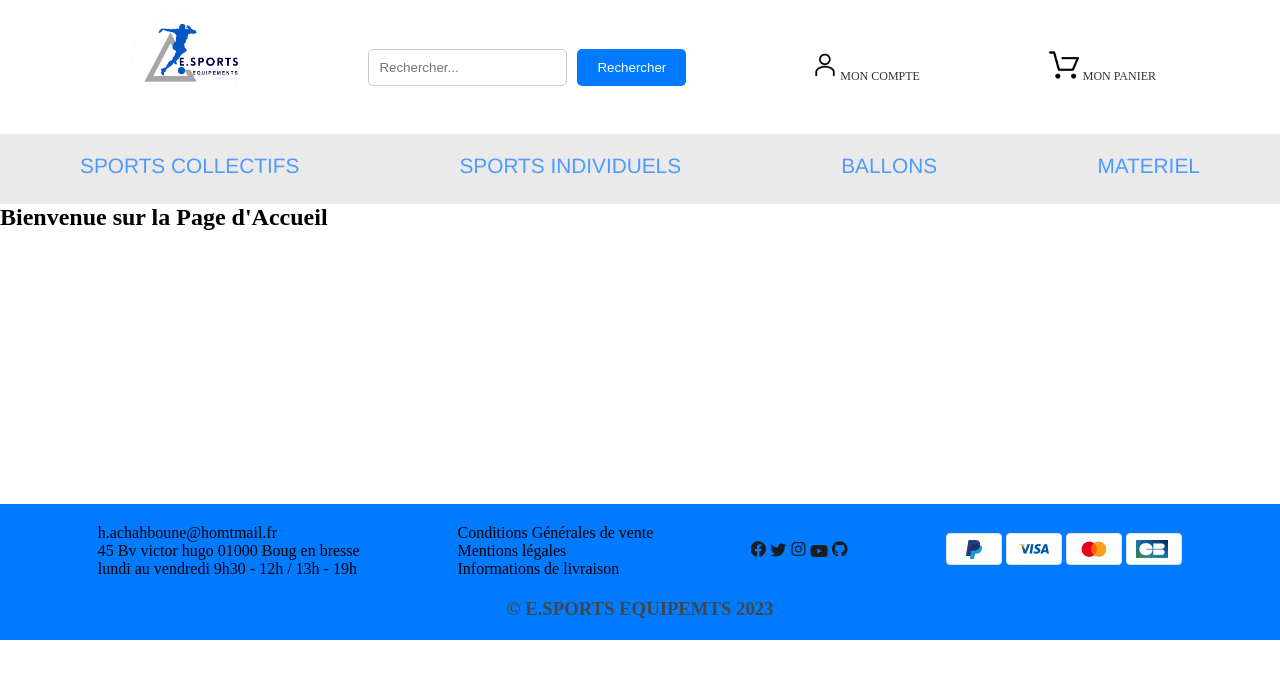
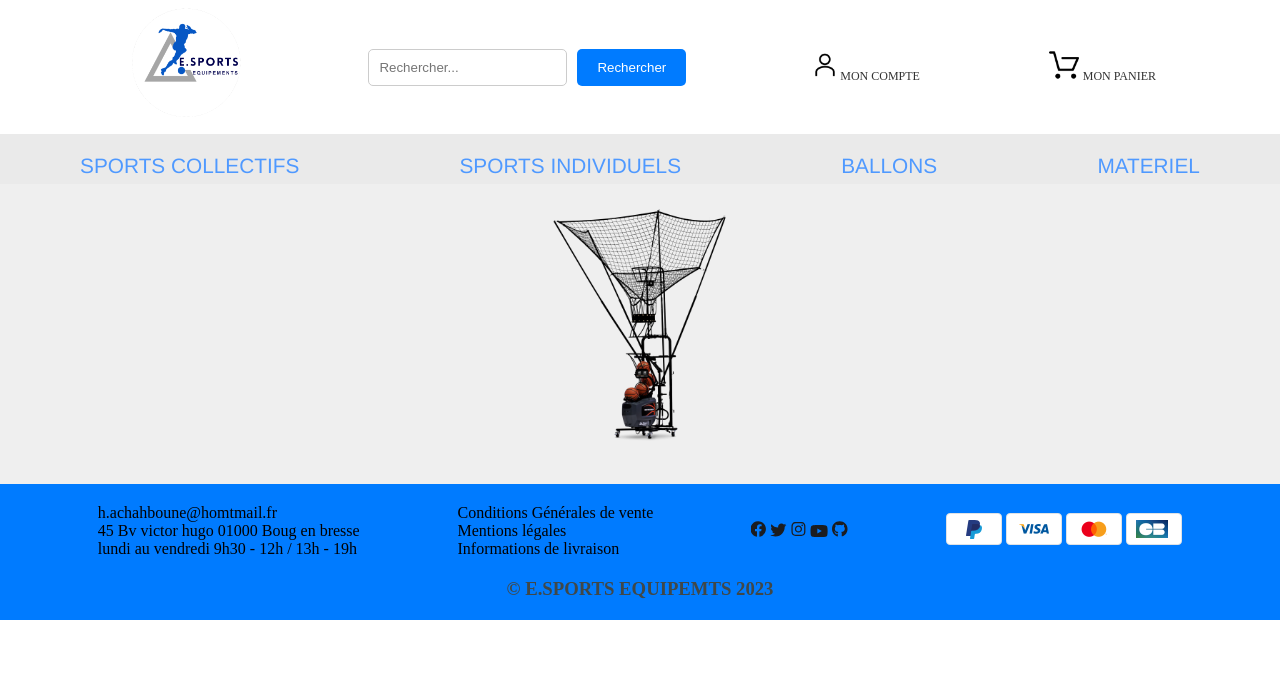
Before and after one commit to achahbounehamid/E.EQUIPEMENT-SPORTS, a Symfony app: template templates/page/index.html.twig in a window 1280 px wide. Shown: the top 679 px of the page. Run offline with Twig, Linux system fonts and the light colour scheme; the template is opened without the code that fills it, so the values that code supplies are empty; some libraries are stand-ins or nearby versions.

Commit message:
homePage

```diff
--- a/public/css/style.css
+++ b/public/css/style.css
@@ -1,6 +1,7 @@
 * {
   margin: 0;
   padding: 0;
+  box-sizing: border-box;
 }
 
 header {
@@ -99,8 +100,18 @@ header .categorie nav ul {
   list-style: none;
   padding: 0;
 }
+@media screen and (max-width: 780px) {
+  header .categorie nav ul {
+    flex-direction: column;
+  }
+}
 header .categorie nav ul li {
   position: relative;
+}
+@media screen and (max-width: 780px) {
+  header .categorie nav ul li {
+    margin: 15px;
+  }
 }
 header .categorie nav ul li a {
   text-decoration: none;
@@ -126,6 +137,17 @@ header .categorie nav ul li:hover ul {
 
 body #home-page {
   height: 300px;
+  min-height: flex;
+  display: flex;
+  align-items: center;
+  justify-content: center;
+  background-color: #efefef;
+}
+body #home-page .card .iamge-box {
+  height: 200px;
+}
+body #home-page .card .image-box img {
+  height: 250px;
 }
 
 footer {
--- a/public/css/style.scss
+++ b/public/css/style.scss
@@ -14,6 +14,7 @@ $bold: "Quicksand-bold";
 * {
   margin: 0;
   padding: 0;
+  box-sizing: border-box;
 }
 
 // Styles pour l'en-tête
@@ -26,40 +27,40 @@ header {
     align-items: center;
 
     .logo-burger {
-display: none;
+      display: none;
+
       a {
         img {
           height: 50px;
           width: 50px;
         }
       }
-      @media screen and (max-width:780px) {
+
+      @media screen and (max-width: 780px) {
         display: block;
-
       }
     }
 
     .logo {
-      @media screen and (max-width:780px) {
+      @media screen and (max-width: 780px) {
         display: none;
       }
+
       a {
         img {
           height: 130px;
           width: 130px;
-
         }
       }
     }
 
     .user,
-    .cart
-
-    a {
+    .cart a {
       img {
         height: 30px;
       }
     }
+
     .user a,
     .cart a {
       text-decoration: none;
@@ -108,13 +109,14 @@ display: none;
 
   .categorie {
 
-    @media screen and (max-width:780px) {
+    @media screen and (max-width: 780px) {
       display: none;
+
       &.active {
-      display: block;
-
+        display: block;
       }
     }
+
     text-transform: uppercase;
     width: 100%;
     background: #eaeaea;
@@ -124,13 +126,21 @@ display: none;
     justify-content: space-around;
 
     nav {
+      ul {
+        @media screen and (max-width: 780px) {
+          flex-direction: column;
+        }
 
-      ul {
         display: flex;
         justify-content: space-around;
         list-style: none;
         padding: 0;
+
         li {
+          @media screen and (max-width: 780px) {
+            margin: 15px;
+          }
+
           position: relative;
 
           a {
@@ -165,23 +175,34 @@ display: none;
   }
 }
 
-
-
 // Styles pour le corps
 body {
   #home-page {
     height: 300px;
+    min-height: flex;
+    display: flex;
+    align-items: center;
+    justify-content: center;
+    background-color: #efefef;
+
+    .card .iamge-box {
+      height: 200px;
+    }
+
+    .card .image-box img {
+      height: 250px;
+    }
   }
 }
 
 // Styles pour le pied de page
 footer {
-  @media screen and (max-width:780px) {
-    .paimenent-carte{
+  @media screen and (max-width: 780px) {
+    .paimenent-carte {
       margin: 20px;
     }
+  }
 
-  }
   padding-top: 20px;
   background-color: $primary-color;
 
@@ -204,7 +225,6 @@ footer {
     color: black;
   }
 
-
   .social-media {
     justify-content: space-evenly;
   }
--- a/public/js/main.js
+++ b/public/js/main.js
@@ -15,3 +15,6 @@ document.addEventListener("DOMContentLoaded", function () {
       }
     });
   });
+
+
+  // slider materiel equipemeny
--- a/templates/page/index.html.twig
+++ b/templates/page/index.html.twig
@@ -4,9 +4,20 @@
 
 {% block body %}
 <section id="home-page">
-     <h1>Bienvenue sur la Page d'Accueil</h1>
+   <div class="container">
+     <div class="slide-container">
+     <div class="card-wrapper">
+     <div class="card">
+     <div class="image-box">
+     <img src="{{ asset('assets/img/machine-basketball.png') }}" alt="">
+     </div>
+     </div>
 
 
+
+     </div>
+     </div>
+   </div>
 </section>
 
 
```
Also changed, not shown: public/assets/img/machine-basketball.png (added), 1 other file.
